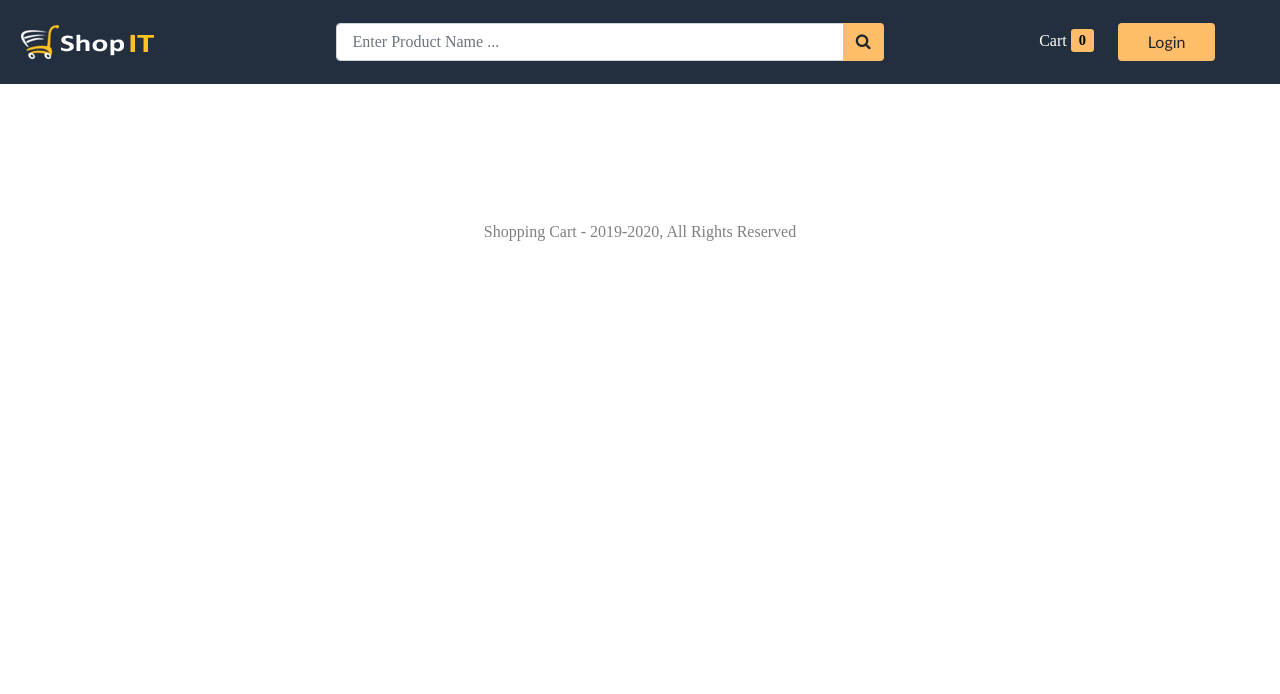
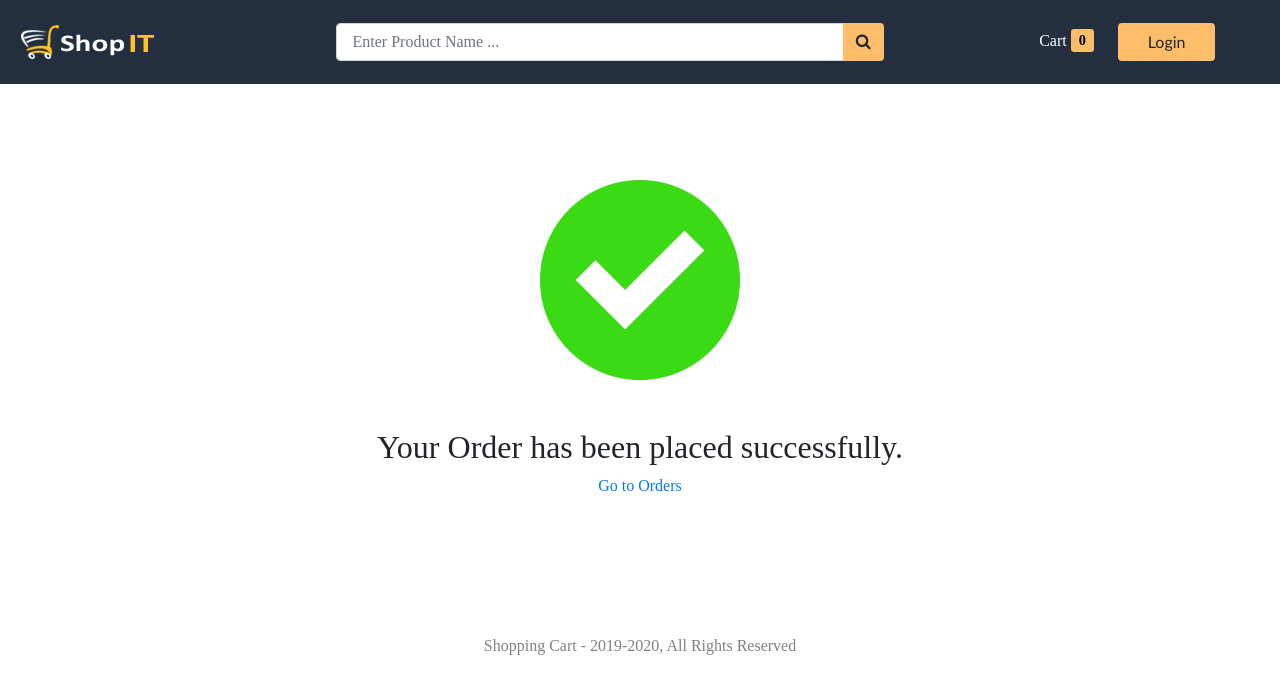
Before and after one commit to ampoldellova/MERN_Shop_frontend, a React (Create React App) app: page /success in a window 1280 px wide. Shown: the top 694 px of the page. Built offline with nearby package versions, Linux system fonts and the light colour scheme; a web font is replaced by a local one.

Commit message:
Order Success

```diff
--- a/src/App.js
+++ b/src/App.js
@@ -18,6 +18,7 @@
 import Shipping from './Components/Cart/Shipping';
 import ConfirmOrder from './Components/Cart/ConfirmOrder';
 import Payment from './Components/Cart/Payment';
+import OrderSuccess from './Components/Cart/OrderSuccess';
 
 function App() {
   const [state, setState] = useState({
@@ -110,6 +111,7 @@
           <Route path="/shipping" element={<Shipping shipping={state.shippingInfo} saveShippingInfo={saveShippingInfo} />} />
           <Route path="/confirm" element={<ConfirmOrder cartItems={state.cartItems} shippingInfo={state.shippingInfo} />} />
           <Route path="/payment" element={<Payment cartItems={state.cartItems} shippingInfo={state.shippingInfo} />}  />
+          <Route path="/success" element={<OrderSuccess />}  />
         </Routes>
         <Footer />
       </Router>
--- /dev/null
+++ b/src/Components/Cart/OrderSuccess.js
@@ -0,0 +1,31 @@
+import React, { Fragment } from 'react'
+import { Link } from 'react-router-dom'
+import MetaData from '../Layouts/Metadata'
+
+const OrderSuccess = () => {
+
+    sessionStorage.removeItem('orderInfo')
+    localStorage.clear();
+    // localStorage.removeItem('cartItems');
+    // localStorage.removeItem('shippingInfo');
+    return (
+        <Fragment>
+
+            <MetaData title={'Order Success'} />
+
+            <div className="row justify-content-center">
+                <div className="col-6 mt-5 text-center">
+                    <img className="my-5 img-fluid d-block mx-auto" src="/images/order_success.png" alt="Order Success" width="200" height="200" />
+
+                    <h2>Your Order has been placed successfully.</h2>
+
+                    <Link to="/orders/me">Go to Orders</Link>
+                </div>
+
+            </div>
+
+        </Fragment>
+    )
+}
+
+export default OrderSuccess
--- a/src/Components/Cart/Payment.js
+++ b/src/Components/Cart/Payment.js
@@ -32,14 +32,14 @@
                     'Authorization': `Bearer ${getToken()}`
                 }
             }
-            const { data } = await axios.post(`${process.env.REACT_APP_API}/api/v1/order/new`, order, config)
+            const { data } = await axios.post(`http://localhost:4001/api/v1/order/new`, order, config)
             // setIsUpdated(data.success)
             setLoading(false)
             toast.success('order created', {
                 position: toast.POSITION.BOTTOM_RIGHT
             });
 
-            sessionStorage.removeItem('orderInfo')
+
             navigate('/success')
 
         } catch (error) {
```
